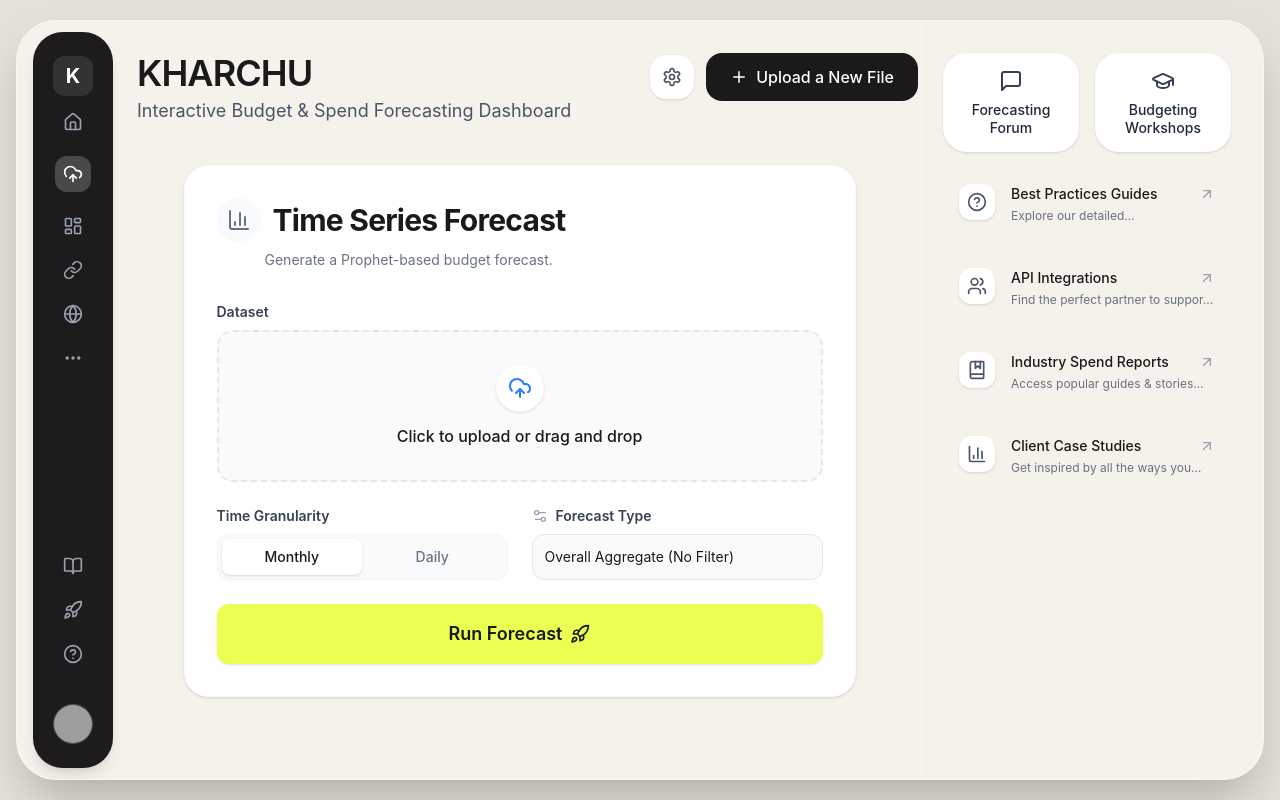
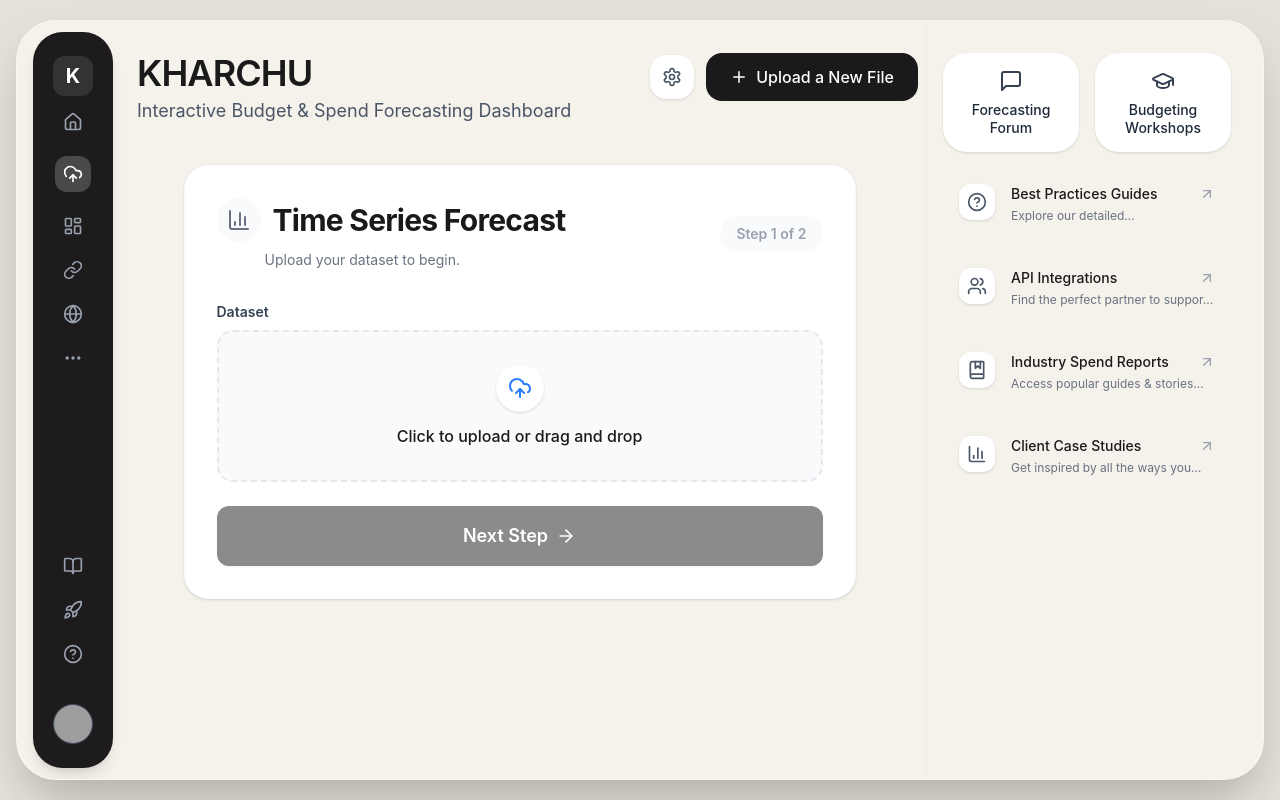
Before and after one commit to kapishyadav/BudgetForecast, a React (Vite) app in the folder budget_forecast_app/frontend/: page /upload in a window 1280 px wide. Built offline with nearby package versions, Linux system fonts and the light colour scheme; grey boxes are pictures that could not be loaded.

Commit message:
fix: Load suggestions dynamically upon db upload

```diff
--- a/budget_forecast_app/frontend/src/pages/UploadPage/ForecastUpload.tsx
+++ b/budget_forecast_app/frontend/src/pages/UploadPage/ForecastUpload.tsx
@@ -1,6 +1,6 @@
 import React, { useState, useEffect } from 'react';
 import { useNavigate } from 'react-router-dom';
-import { UploadCloud, FileSpreadsheet, Settings2, Rocket, BarChart3, Loader2 } from 'lucide-react';
+import { UploadCloud, FileSpreadsheet, Settings2, Rocket, BarChart3, Loader2, ArrowRight, ArrowLeft } from 'lucide-react';
 import AsyncSelect from 'react-select/async';
 
 function getCsrfToken() {
@@ -13,10 +13,18 @@ function getCsrfToken() {
 
 export function ForecastUpload() {
   const navigate = useNavigate();
+
+  // --- UI Flow State ---
+  const [step, setStep] = useState<1 | 2>(1);
+  const [isStaging, setIsStaging] = useState(false); // For Step 1 loading
+  const [isLoading, setIsLoading] = useState(false); // For Step 2 loading
+
   const [forecastType, setForecastType] = useState('overall_aggregate');
   const [granularity, setGranularity] = useState('monthly');
+
+  // --- Data State ---
   const [file, setFile] = useState<File | null>(null);
-  const [isLoading, setIsLoading] = useState(false);
+  const [datasetId, setDatasetId] = useState<string | null>(null);
 
   // States for the dynamic filters
   const [accountName, setAccountName] = useState(null);
@@ -30,11 +38,48 @@ export function ForecastUpload() {
     }
   };
 
-  // Helper to fetch suggestions from your Django backend
+  // ==========================================
+  // UPLOAD FILE & GET DATASET ID
+  // ==========================================
+  const handleNext = async () => {
+    if (!file) return alert("Please select a file first.");
+
+    setIsStaging(true);
+    const formData = new FormData();
+    formData.append('dataset', file);
+
+    try {
+      //  Send file to the staging endpoint
+      const response = await fetch('/upload/', {
+        method: 'POST',
+        body: formData,
+        headers: { 'X-CSRFToken': getCsrfToken() }
+      });
+
+      const data = await response.json();
+
+      if (response.ok && data.dataset_id) {
+        setDatasetId(data.dataset_id);
+        setStep(2); // Move to configuration step
+      } else {
+        alert(data.message || "Upload failed. Please try again.");
+      }
+    } catch (err) {
+      console.error("Upload failed:", err);
+      alert("Network error occurred during upload.");
+    } finally {
+      setIsStaging(false);
+    }
+  };
+
+  // ==========================================
+  // DYNAMIC SUGGESTIONS (Requires Dataset ID)
+  // ==========================================
   const loadOptions = async (inputValue: string, field: string) => {
-    if (!inputValue) return [];
+    if (!inputValue || !datasetId) return [];
     try {
-      const response = await fetch(`/get_suggestions/?q=${inputValue}&field=${field}`);
+      // Pass the dataset_id so Postgres only searches this specific file's data
+      const response = await fetch(`/get_suggestions/?q=${inputValue}&field=${field}&dataset_id=${datasetId}`);
       const data = await response.json();
       return (data.suggestions || []).map((item: string) => ({ value: item, label: item }));
     } catch (error) {
@@ -49,7 +94,7 @@ export function ForecastUpload() {
 
       setIsLoading(true);
       const formData = new FormData();
-      formData.append('dataset', file);
+      formData.append('dataset_id', datasetId);
       formData.append('forecast_type', forecastType);
       formData.append('granularity', granularity);
 
@@ -61,7 +106,7 @@ export function ForecastUpload() {
 
       try {
         // 1. Submit the Forecast request via the Vite proxy to Django
-        const response = await fetch('/upload/', {
+        const response = await fetch('/trigger-forecast/', {
           method: 'POST',
           body: formData,
           credentials: 'same-origin',
@@ -123,18 +168,30 @@ export function ForecastUpload() {
   return (
     <div className="max-w-2xl mx-auto mb-8">
       <div className="bg-white rounded-[24px] p-8 shadow-sm border border-gray-50">
-        <div className="mb-8">
+
+        {/* Header Area */}
+        <div className="mb-8 flex justify-between items-center">
+          <div>
             <div className="flex items-center space-x-3 mb-2">
               <div className="bg-gray-50 p-2.5 rounded-full text-gray-500">
                 <BarChart3 size={24} />
               </div>
               <h1 className="text-3xl font-bold text-[#1A1A1A] tracking-tight">Time Series Forecast</h1>
             </div>
-          <p className="text-gray-500 text-sm pl-12">Generate a Prophet-based budget forecast.</p>
+            <p className="text-gray-500 text-sm pl-12">
+              {step === 1 ? "Upload your dataset to begin." : "Configure your forecasting parameters."}
+            </p>
+          </div>
+          <div className="text-sm font-semibold text-gray-400 bg-gray-50 px-4 py-2 rounded-full">
+            Step {step} of 2
+          </div>
         </div>
 
-        <form onSubmit={handleSubmit} className="space-y-6">
-          {/* Dataset Upload */}
+        {/* ============================== */}
+        {/* STEP 1: FILE UPLOAD SECTION    */}
+        {/* ============================== */}
+        {step === 1 && (
+          <div className="space-y-6">
             <div>
               <label className="text-sm font-semibold text-gray-700 mb-2 block">Dataset</label>
               <div className="relative border-2 border-dashed border-gray-200 rounded-[16px] p-8 bg-gray-50 hover:bg-gray-100/50 transition-colors text-center cursor-pointer group">
@@ -148,6 +205,22 @@ export function ForecastUpload() {
               </div>
             </div>
 
+            <button
+              type="button"
+              onClick={handleNext}
+              disabled={isStaging || !file}
+              className="w-full bg-[#1A1A1A] text-white hover:bg-black rounded-xl px-6 py-4 font-semibold text-lg flex items-center justify-center space-x-2 transition-all shadow-sm disabled:opacity-50 disabled:cursor-not-allowed"
+            >
+              {isStaging ? <Loader2 className="animate-spin" size={20} /> : <><span>Next Step</span><ArrowRight size={20} /></>}
+            </button>
+          </div>
+        )}
+
+        {/* ============================== */}
+        {/* STEP 2: CONFIGURATION SECTION  */}
+        {/* ============================== */}
+        {step === 2 && (
+          <form onSubmit={handleSubmit} className="space-y-6">
             <div className="grid grid-cols-1 md:grid-cols-2 gap-6">
               {/* Granularity Toggle */}
               <div>
@@ -175,7 +248,7 @@ export function ForecastUpload() {
               </div>
             </div>
 
-          {/* DYNAMIC FILTERS (Mirroring upload.js logic) */}
+            {/* DYNAMIC FILTERS */}
             <div className="space-y-4">
               {(['account', 'service', 'segment'].includes(forecastType)) && (
                 <div className="bg-blue-50/50 p-4 rounded-xl border border-blue-100">
@@ -206,10 +279,29 @@ export function ForecastUpload() {
               )}
             </div>
 
-          <button type="submit" disabled={isLoading} className="w-full bg-[#EAFF52] text-[#1A1A1A] hover:bg-[#d9ed42] rounded-xl px-6 py-4 font-semibold text-lg flex items-center justify-center space-x-2 transition-all shadow-sm">
+            {/* Form Actions */}
+            <div className="flex gap-4 pt-4">
+              <button
+                type="button"
+                onClick={() => setStep(1)}
+                disabled={isLoading}
+                className="w-1/3 bg-white border border-gray-200 text-gray-700 hover:bg-gray-50 rounded-xl px-6 py-4 font-semibold text-lg flex items-center justify-center space-x-2 transition-all shadow-sm"
+              >
+                <ArrowLeft size={20} />
+                <span>Back</span>
+              </button>
+
+              <button
+                type="submit"
+                disabled={isLoading}
+                className="w-2/3 bg-[#EAFF52] text-[#1A1A1A] hover:bg-[#d9ed42] rounded-xl px-6 py-4 font-semibold text-lg flex items-center justify-center space-x-2 transition-all shadow-sm disabled:opacity-50"
+              >
                 {isLoading ? <Loader2 className="animate-spin" size={20} /> : <><span>Run Forecast</span><Rocket size={20} /></>}
               </button>
+            </div>
           </form>
+        )}
+
       </div>
     </div>
   );
--- a/budget_forecast_app/frontend/vite.config.ts
+++ b/budget_forecast_app/frontend/vite.config.ts
@@ -77,6 +77,10 @@ export default defineConfig(({ command }) => ({
         target: 'http://app:8000',
         changeOrigin: true,
       },
+      '/trigger-forecast': {
+        target: 'http://app:8000',
+        changeOrigin: true,
+      },
       '/api/dashboard-data': {
         target: 'http://app:8000',
         changeOrigin: true,
```
Also changed, not shown: 2 other files (tests, documents, lock files or other folders). Lines whose indentation alone changed are shown as unchanged.
